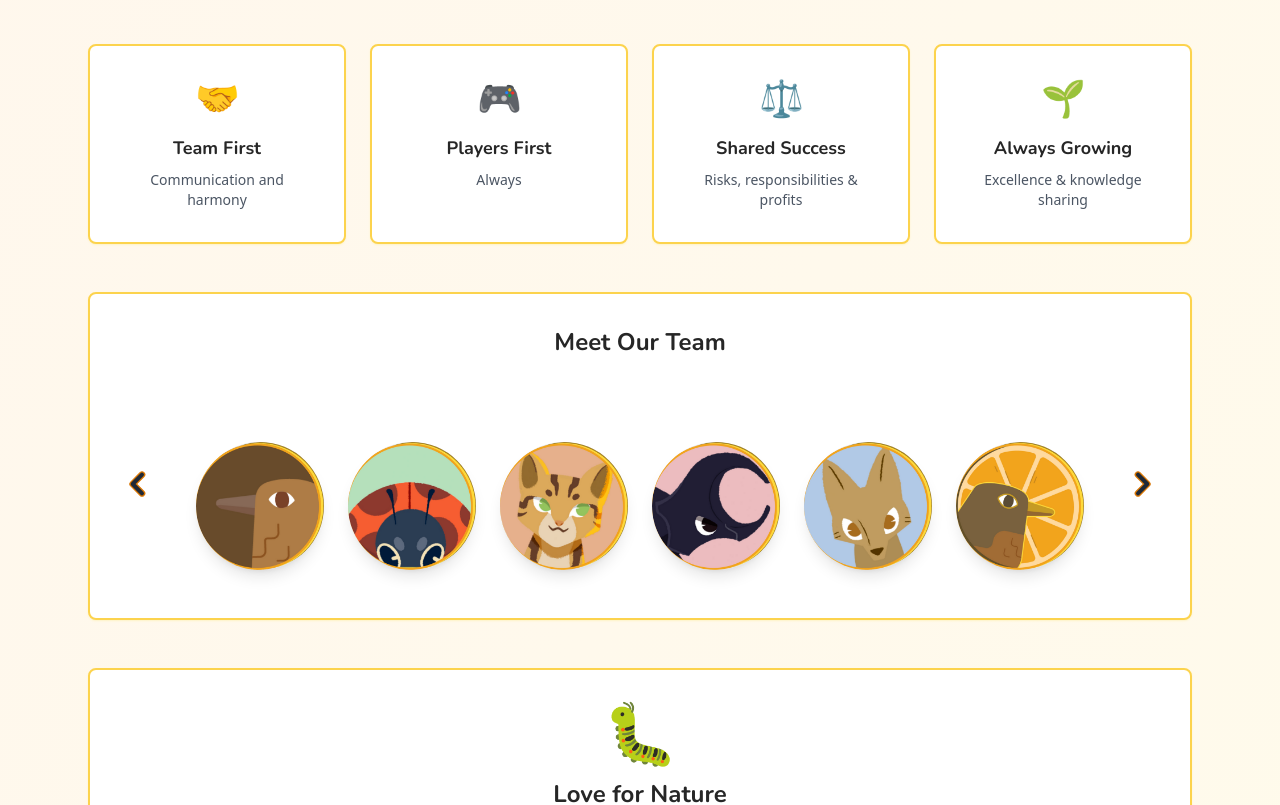
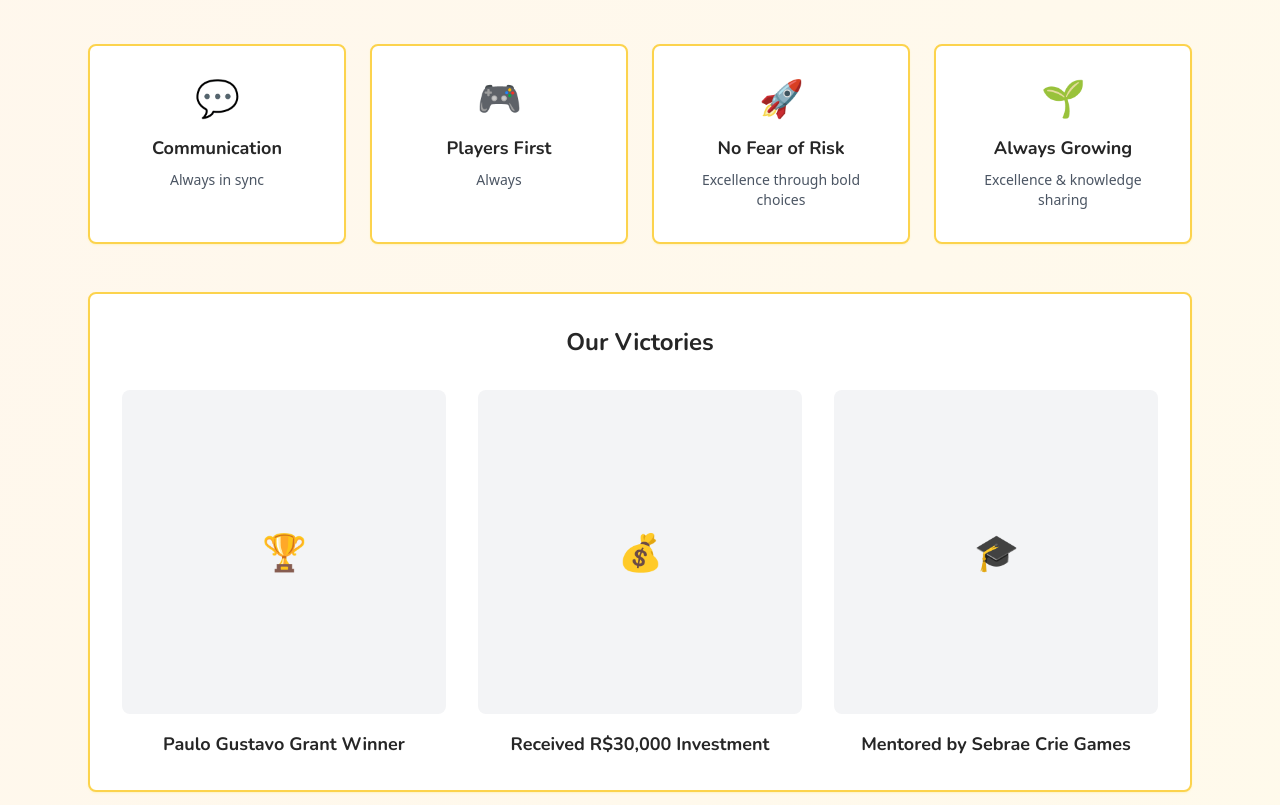
Before and after one commit to AlcateiaStudio/mib-website, a Next.js app: page /en/about in a window 1280 px wide. Shown: the part 440-1245 px from the top of the page. Built offline with nearby package versions, Linux system fonts and the light colour scheme.

Commit message:
Better...

```diff
--- a/src/app/[locale]/about/page.tsx
+++ b/src/app/[locale]/about/page.tsx
@@ -27,8 +27,8 @@
 					<div className="max-w-4xl mx-auto space-y-6">
 						<p className="text-2xl md:text-3xl font-bold text-gray-800">
 							{locale === 'en'
-								? 'Made in Bugs is an indie game studio founded in 2024. We may be small, but our creativity is boundless!'
-								: 'Made in Bugs é um estúdio indie fundado em 2024. Podemos ser pequenos, mas nossa criatividade é infinita!'
+								? 'Made in Bugs is a Brazilian indie game studio founded in 2024. We may be small, but our creativity is boundless!'
+								: 'Made in Bugs é um estúdio indie brasileiro fundado em 2024. Podemos ser pequenos, mas nossa criatividade é infinita!'
 							}
 						</p>
 						<p className="text-xl md:text-2xl text-gray-600 font-medium">
@@ -43,14 +43,14 @@
 				{/* Values Cards */}
 				<div className="grid grid-cols-1 md:grid-cols-2 lg:grid-cols-4 gap-6">
 					<div className="content-card text-center">
-						<div className="text-4xl mb-4">🤝</div>
+						<div className="text-4xl mb-4">💬</div>
 						<h3 className="font-h2 text-lg font-bold mb-2">
-							{locale === 'en' ? 'Team First' : 'Time em Primeiro'}
+							{locale === 'en' ? 'Communication' : 'Comunicação'}
 						</h3>
 						<p className="text-sm text-gray-600">
 							{locale === 'en'
-								? 'Communication and harmony'
-								: 'Comunicação e sintonia'
+								? 'Always in sync'
+								: 'Sempre em sintonia'
 							}
 						</p>
 					</div>
@@ -69,14 +69,14 @@
 					</div>
 
 					<div className="content-card text-center">
-						<div className="text-4xl mb-4">⚖️</div>
+						<div className="text-4xl mb-4">🚀</div>
 						<h3 className="font-h2 text-lg font-bold mb-2">
-							{locale === 'en' ? 'Shared Success' : 'Sucesso Compartilhado'}
+							{locale === 'en' ? 'No Fear of Risk' : 'Sem Medo de Risco'}
 						</h3>
 						<p className="text-sm text-gray-600">
 							{locale === 'en'
-								? 'Risks, responsibilities & profits'
-								: 'Riscos, responsabilidades e lucros'
+								? 'Excellence through bold choices'
+								: 'Excelência através de escolhas ousadas'
 							}
 						</p>
 					</div>
@@ -92,6 +92,46 @@
 								: 'Excelência e compartilhamento'
 							}
 						</p>
+					</div>
+				</div>
+
+				{/* Victories Section */}
+				<div className="content-card">
+					<h2 className="font-h2 text-2xl font-bold mb-8 text-center">
+						{locale === 'en' ? 'Our Victories' : 'Nossas Vitórias'}
+					</h2>
+					<div className="grid grid-cols-1 md:grid-cols-3 gap-8">
+						{/* Paulo Gustavo Grant */}
+						<div className="text-center space-y-4">
+							<div className="bg-gray-100 rounded-lg p-8 aspect-square flex items-center justify-center">
+								<div className="text-4xl">🏆</div>
+								{/* TODO: Add Paulo Gustavo grant image here */}
+							</div>
+							<h3 className="font-h2 text-lg font-bold">
+								{locale === 'en' ? 'Paulo Gustavo Grant Winner' : 'Ganhamos o Edital Paulo Gustavo'}
+							</h3>
+						</div>
+
+						{/* Investment */}
+						<div className="text-center space-y-4">
+							<div className="bg-gray-100 rounded-lg p-8 aspect-square flex items-center justify-center">
+								<div className="text-4xl">💰</div>
+							</div>
+							<h3 className="font-h2 text-lg font-bold">
+								{locale === 'en' ? 'Received R$30,000 Investment' : 'Recebemos R$30.000 de Investimento'}
+							</h3>
+						</div>
+
+						{/* Sebrae Mentorship */}
+						<div className="text-center space-y-4">
+							<div className="bg-gray-100 rounded-lg p-8 aspect-square flex items-center justify-center">
+								<div className="text-4xl">🎓</div>
+								{/* TODO: Add Sebrae mentorship image here */}
+							</div>
+							<h3 className="font-h2 text-lg font-bold">
+								{locale === 'en' ? 'Mentored by Sebrae Crie Games' : 'Fomos Mentorados pela Sebrae Crie Games'}
+							</h3>
+						</div>
 					</div>
 				</div>
 
```
